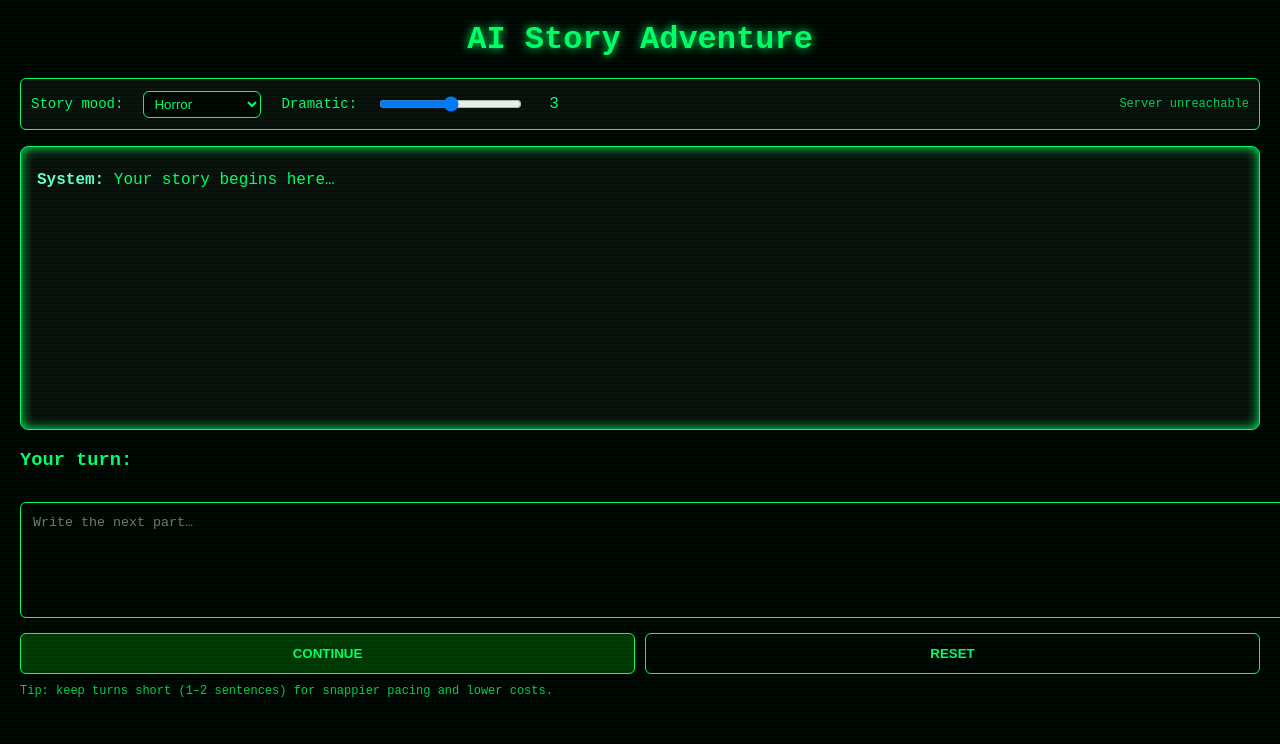
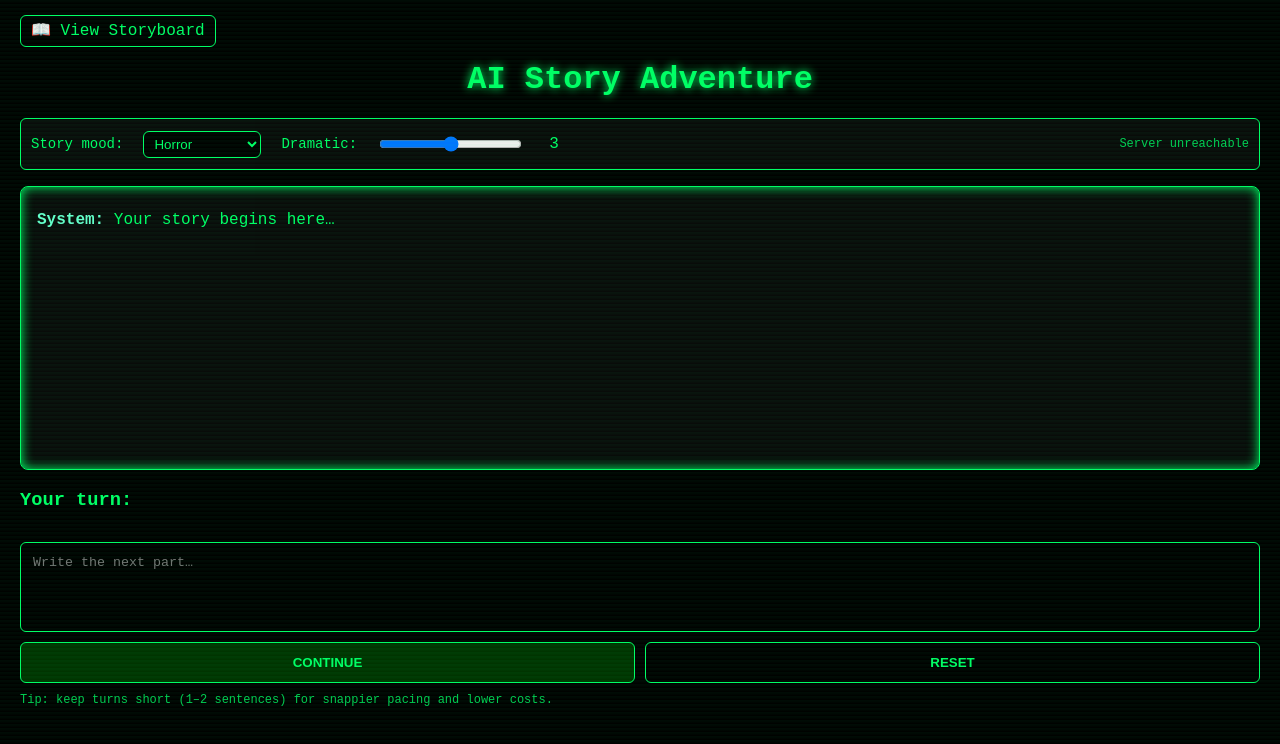
Before and after one commit to sandman00123/ai-story-game, a website: page index.html in a window 1280 px wide. Drawn offline with Linux system fonts and the light colour scheme; no server answers.

Commit message:
Update index.html003

```diff
--- a/index.html
+++ b/index.html
@@ -1,3 +1,7 @@
+<a href="/board.html" style="color:#00ff66; text-decoration:none; border:1px solid #00ff66; padding:6px 10px; border-radius:6px;">
+  📖 View Storyboard
+</a>
+
 <!doctype html>
 <html>
   <head>
```
